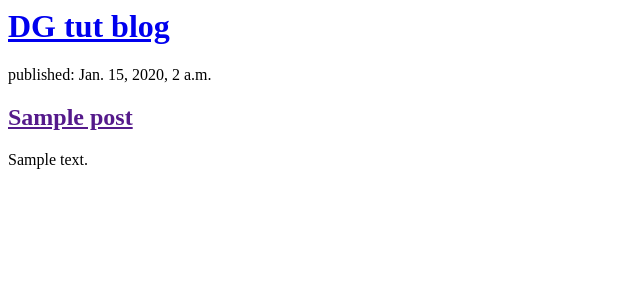
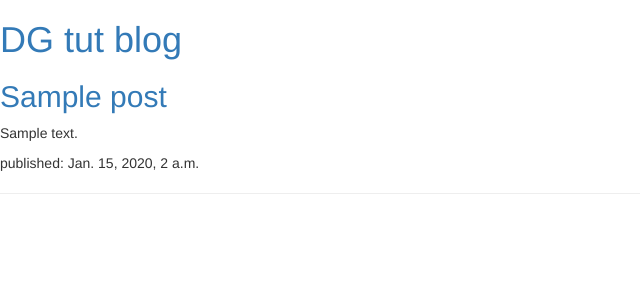
Before and after one commit to f-m-l-n-a-gm/my-first-blog, a Django app: template blog/templates/blog/post_list.html in a window 1280 px wide. Shown: the top 300 px of the page, without its empty margins (0-640 px from the left). Run offline with Django 3.2, Linux system fonts and the light colour scheme; the template is opened without the code that fills it: values that come from a table or form of the project are taken from there, others are empty; tables that the repository leaves empty hold one stand-in row (values such as "Sample post"); some libraries are stand-ins or nearby versions.

Commit message:
modified blog template

```diff
--- a/blog/templates/blog/post_list.html
+++ b/blog/templates/blog/post_list.html
@@ -1,5 +1,7 @@
 <html>
     <head>
+        <link rel="stylesheet" href="//maxcdn.bootstrapcdn.com/bootstrap/3.2.0/css/bootstrap.min.css">
+        <link rel="stylesheet" href="//maxcdn.bootstrapcdn.com/bootstrap/3.2.0/css/bootstrap-theme.min.css">
         <title>DG tut blog</title>
     </head>
     <body>
@@ -9,9 +11,10 @@
 
         {% for post in posts %}
             <div>
-                <p>published: {{ post.published_date }}</p>
                 <h2><a href="">{{ post.title }}</a></h2>
                 <p>{{ post.text|linebreaksbr }}</p>
+                <p>published: {{ post.published_date }}</p>
+                <hr>
             </div>
         {% endfor %}
 
```
